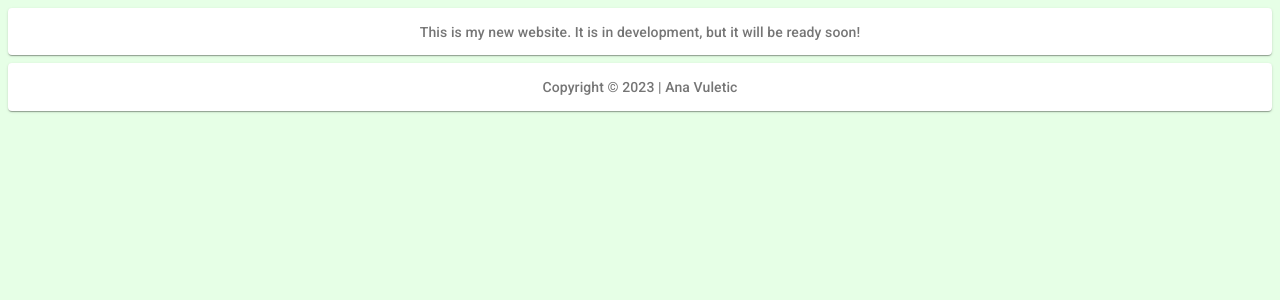
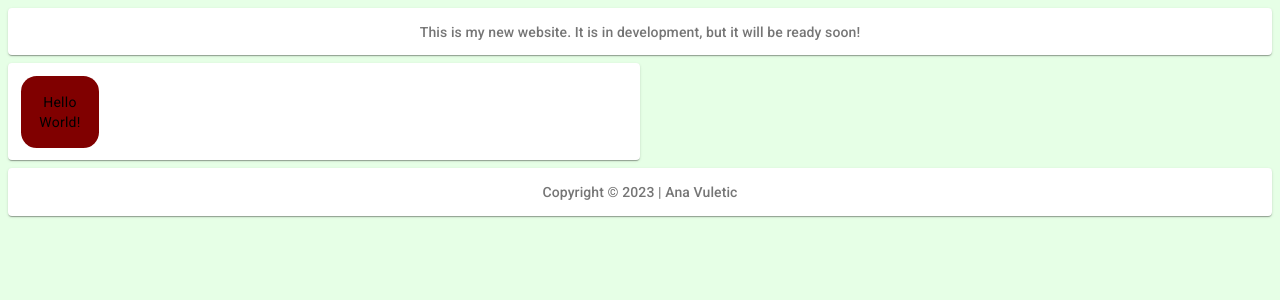
Before and after one commit to astrihale/personal-site, an Angular app: page / in a window 1280 px wide. Shown: the top 300 px of the page. Built offline with nearby package versions, Linux system fonts and the light colour scheme.

Commit message:
Started working on `LinkButton` and `LinksGrid`

```diff
--- a/package.json
+++ b/package.json
@@ -11,7 +11,7 @@
   "private": true,
   "dependencies": {
     "@angular/animations": "^15.0.0",
-    "@angular/cdk": "^15.0.3",
+    "@angular/cdk": "^15.1.3",
     "@angular/common": "^15.0.0",
     "@angular/compiler": "^15.0.0",
     "@angular/core": "^15.0.0",
--- a/src/app/app.component.html
+++ b/src/app/app.component.html
@@ -1,4 +1,5 @@
 <div class="main-container">
   <app-header id="header"></app-header>
+  <app-links-grid></app-links-grid>
   <app-footer id="footer"></app-footer>
 </div>
--- a/src/app/app.component.scss
+++ b/src/app/app.component.scss
@@ -7,3 +7,7 @@
   max-width: 100%;
   max-height: 100%;
 }
+
+app-links-grid {
+  width: 50%;
+}
--- a/src/app/app.module.ts
+++ b/src/app/app.module.ts
@@ -7,12 +7,16 @@ import {BrowserAnimationsModule} from '@angular/platform-browser/animations';
 import {MatCardModule} from "@angular/material/card";
 import {FooterComponent} from './common/footer/footer.component';
 import {HeaderComponent} from './common/header/header.component';
+import { LinksGridComponent } from './common/links-grid/links-grid.component';
+import { LinkButtonComponent } from './common/link-button/link-button.component';
 
 @NgModule({
   declarations: [
     AppComponent,
     FooterComponent,
-    HeaderComponent
+    HeaderComponent,
+    LinksGridComponent,
+    LinkButtonComponent
   ],
   imports: [
     BrowserModule,
--- /dev/null
+++ b/src/app/common/link-button/link-button.component.html
@@ -0,0 +1,3 @@
+<div class="link-button">
+  Hello World!
+</div>
--- /dev/null
+++ b/src/app/common/link-button/link-button.component.scss
@@ -0,0 +1,12 @@
+.link-button {
+  border-radius: 2ch;
+  background: maroon;
+  transition: background-color 0.5s ease-in-out 100ms;
+  padding: 20%;
+}
+
+.link-button:hover {
+  transform: scale(1.1);
+  transition: all 0.3s;
+  background: red;
+}
--- /dev/null
+++ b/src/app/common/links-grid/links-grid.component.html
@@ -0,0 +1,3 @@
+<mat-card class="links-grid">
+  <app-link-button></app-link-button>
+</mat-card>
--- /dev/null
+++ b/src/app/common/links-grid/links-grid.component.scss
@@ -0,0 +1,6 @@
+.links-grid {
+  display: flex;
+  flex-flow: row wrap;
+  row-gap: 2ch;
+  column-gap: 1ch;
+}
```
Also changed, not shown: src/app/common/link-button/link-button.component.ts (added, +13 -0 lines), src/app/common/links-grid/links-grid.component.ts (added, +10 -0 lines), 1 other file (tests, documents, lock files or other folders).
